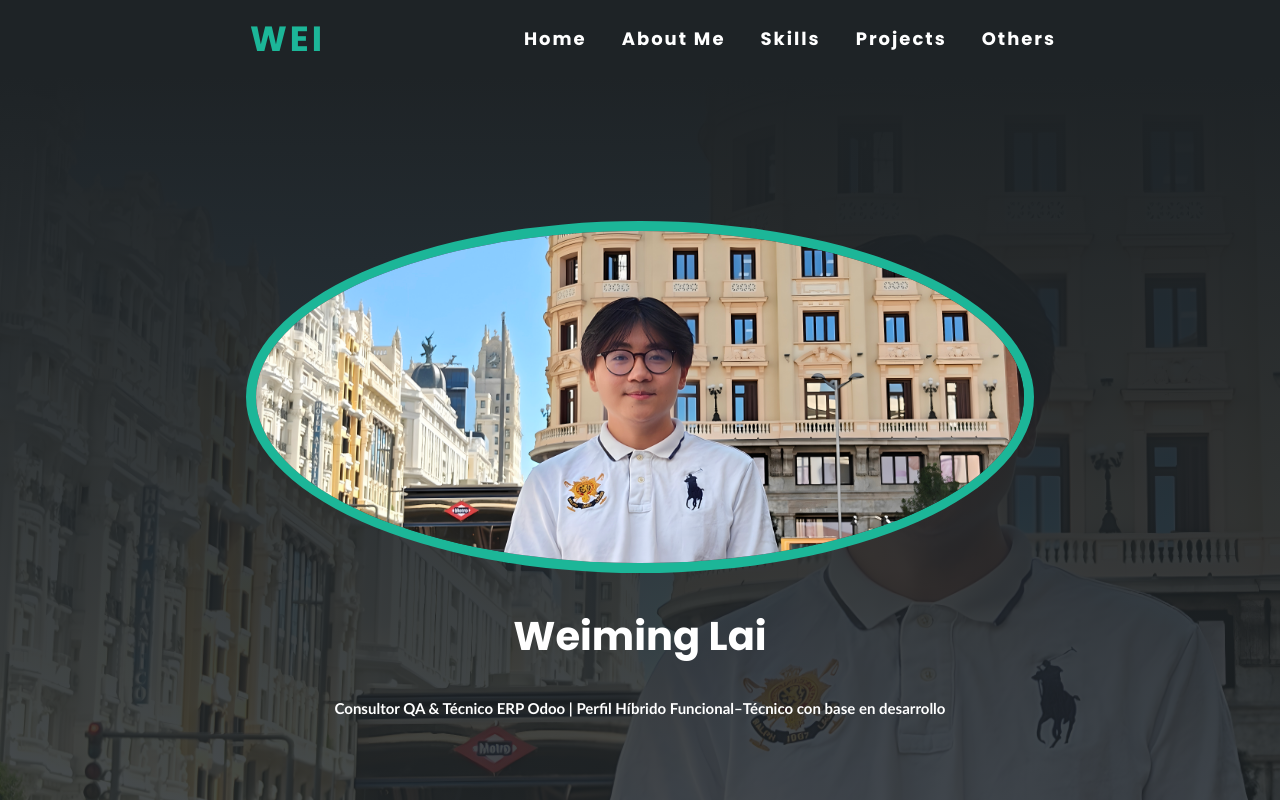
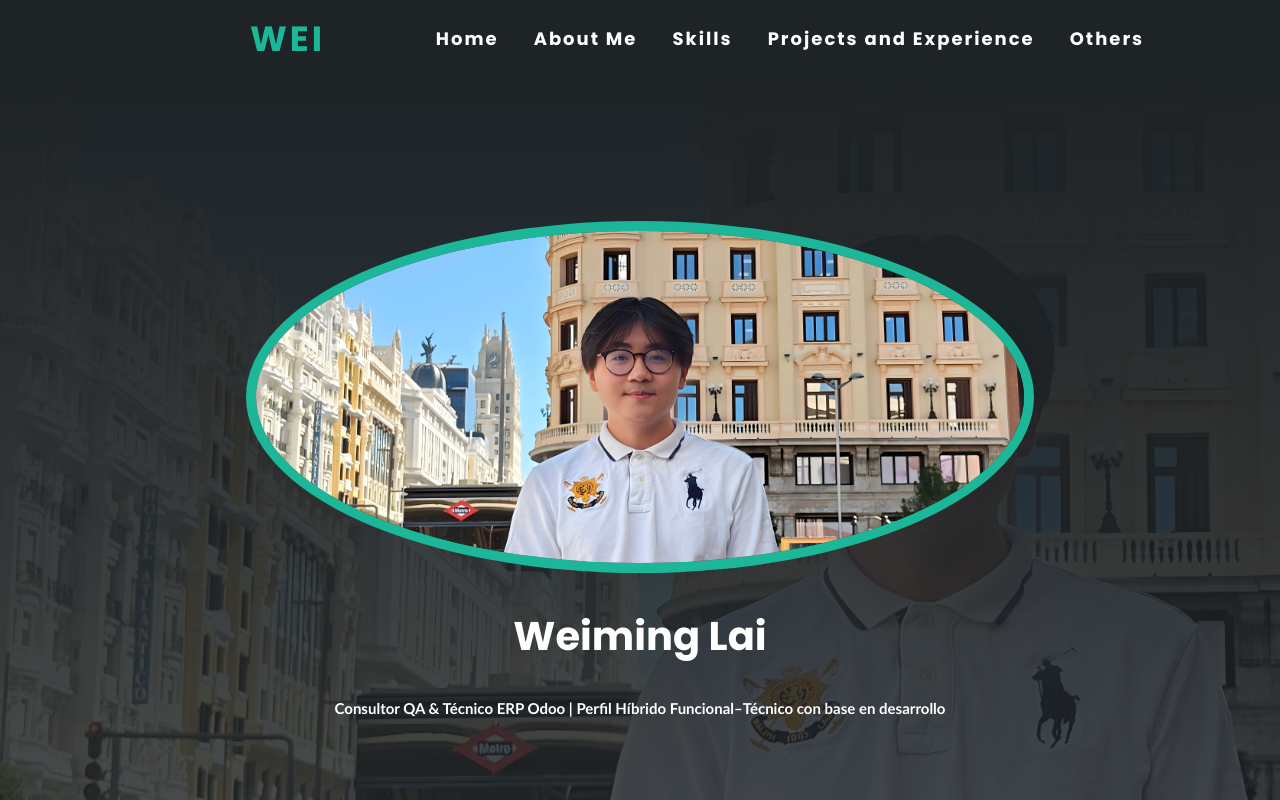
Before and after one commit to MingBaoWei/Portafolio, an Angular app in the folder mi-portafolio/: page /projects in a window 1280 px wide. Shown: the top 800 px of the page. Built offline with nearby package versions, Linux system fonts and the light colour scheme.

Commit message:
Cambios mínimos en About Me

```diff
--- a/mi-portafolio/src/app/app.component.html
+++ b/mi-portafolio/src/app/app.component.html
@@ -5,7 +5,7 @@
     <a href="#home" class="nav-link">Home</a>
     <a href="#aboutme" class="nav-link">About Me</a>
     <a href="#skills" class="nav-link">Skills</a>
-    <a href="#projects" class="nav-link">Projects</a>
+    <a href="#projects" class="nav-link">Projects and Experience</a>
     <a href="#contact" class="nav-link">Others</a>
 </nav>
 
--- a/mi-portafolio/src/app/projects/projects.component.html
+++ b/mi-portafolio/src/app/projects/projects.component.html
@@ -1,6 +1,6 @@
 <section class="projects" id="projects">
   <div class="contenido-seccion">
-      <h2>Proyectos</h2>
+      <h2>Proyectos y Experiencias</h2>
       <div class="fila">
           <!-- Proyecto 1 -->
           <div class="col project">
```
